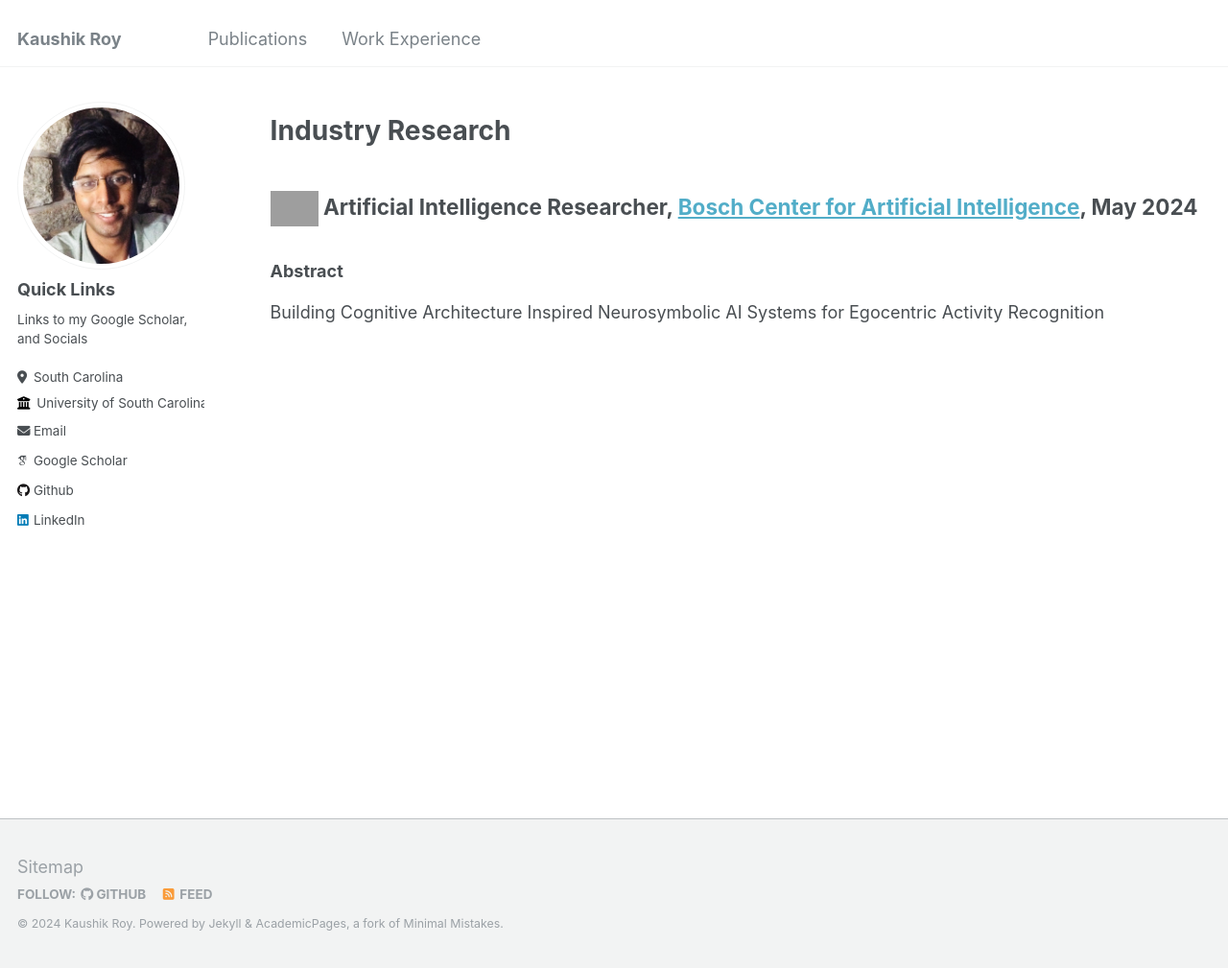
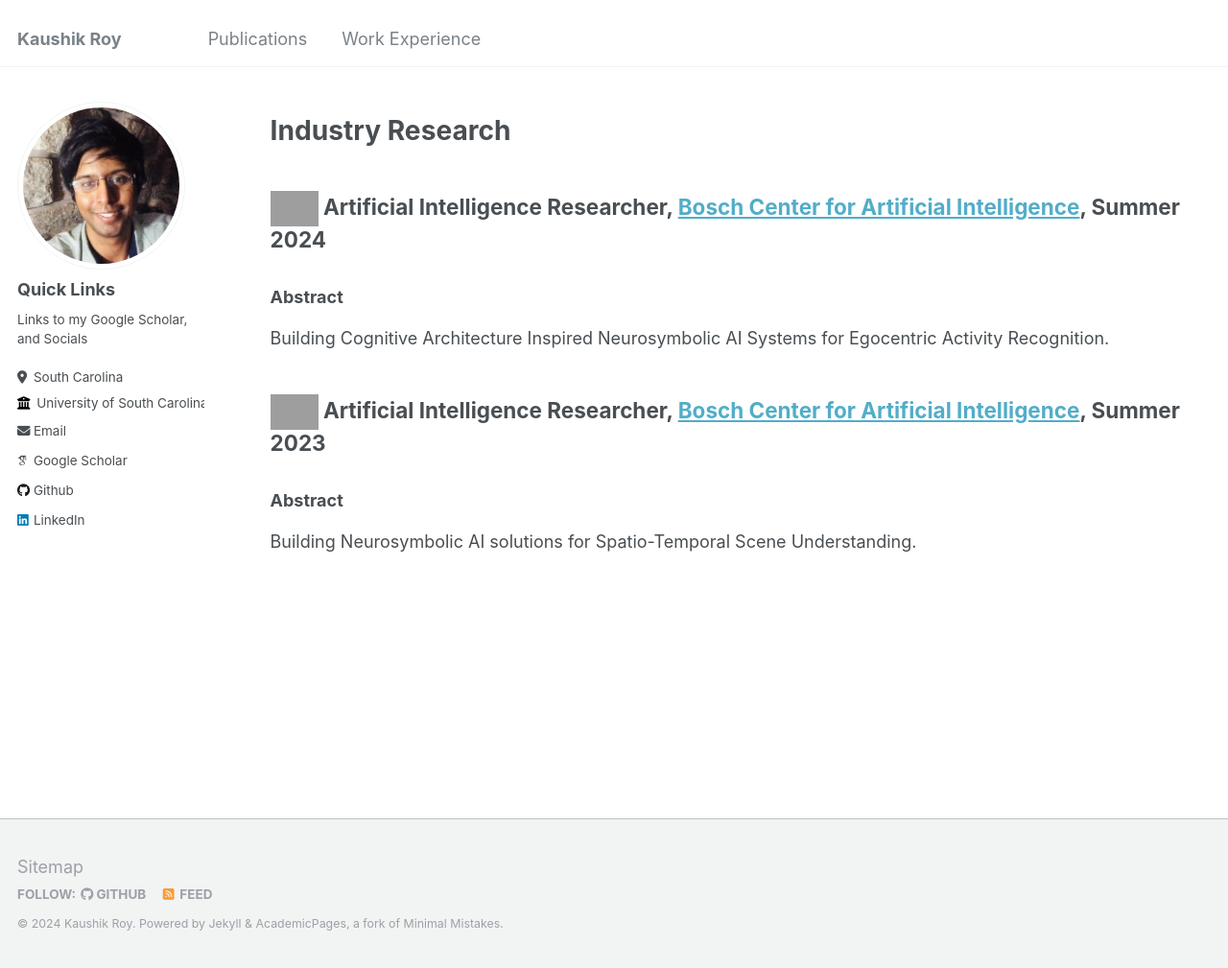
Before and after one commit to kauroy1994/home, a Jekyll site: the page built from _pages/cv.md, in a window 1280 px wide and 1009 px high. Shown: the whole window at 96% size. Built offline with Jekyll 4.4.1, drawn with Linux system fonts in a browser that asks for light colours; some web fonts are replaced; grey boxes are pictures that could not be loaded.

Commit message:
Update cv.md

```diff
--- a/_pages/cv.md
+++ b/_pages/cv.md
@@ -10,6 +10,10 @@
 Industry Research
 ======
 
-## <img src="https://github.com/kauroy1994/home/assets/57400980/8891649c-c178-41b9-8182-18d9c138fc95" width="50" height="50"> Artificial Intelligence Researcher, [Bosch Center for Artificial Intelligence](https://www.bosch-ai.com/), May 2024
+## <img src="https://github.com/kauroy1994/home/assets/57400980/8891649c-c178-41b9-8182-18d9c138fc95" width="50" height="50"> Artificial Intelligence Researcher, [Bosch Center for Artificial Intelligence](https://www.bosch-ai.com/), Summer 2024
 ###  Abstract
-Building Cognitive Architecture Inspired Neurosymbolic AI Systems for Egocentric Activity Recognition
+Building Cognitive Architecture Inspired Neurosymbolic AI Systems for Egocentric Activity Recognition.
+
+## <img src="https://github.com/kauroy1994/home/assets/57400980/8891649c-c178-41b9-8182-18d9c138fc95" width="50" height="50"> Artificial Intelligence Researcher, [Bosch Center for Artificial Intelligence](https://www.bosch-ai.com/), Summer 2023
+###  Abstract
+Building Neurosymbolic AI solutions for Spatio-Temporal Scene Understanding.
```
